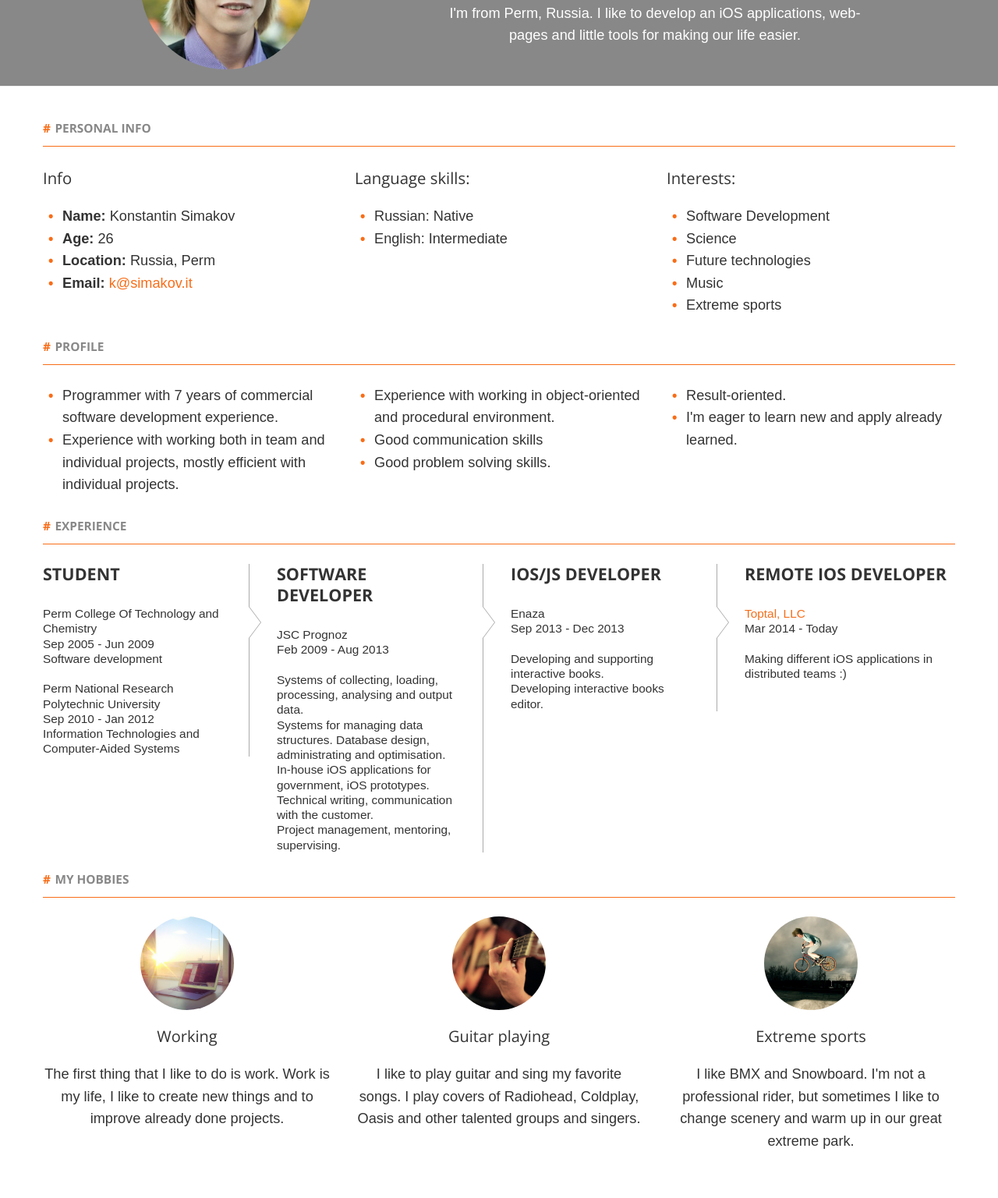
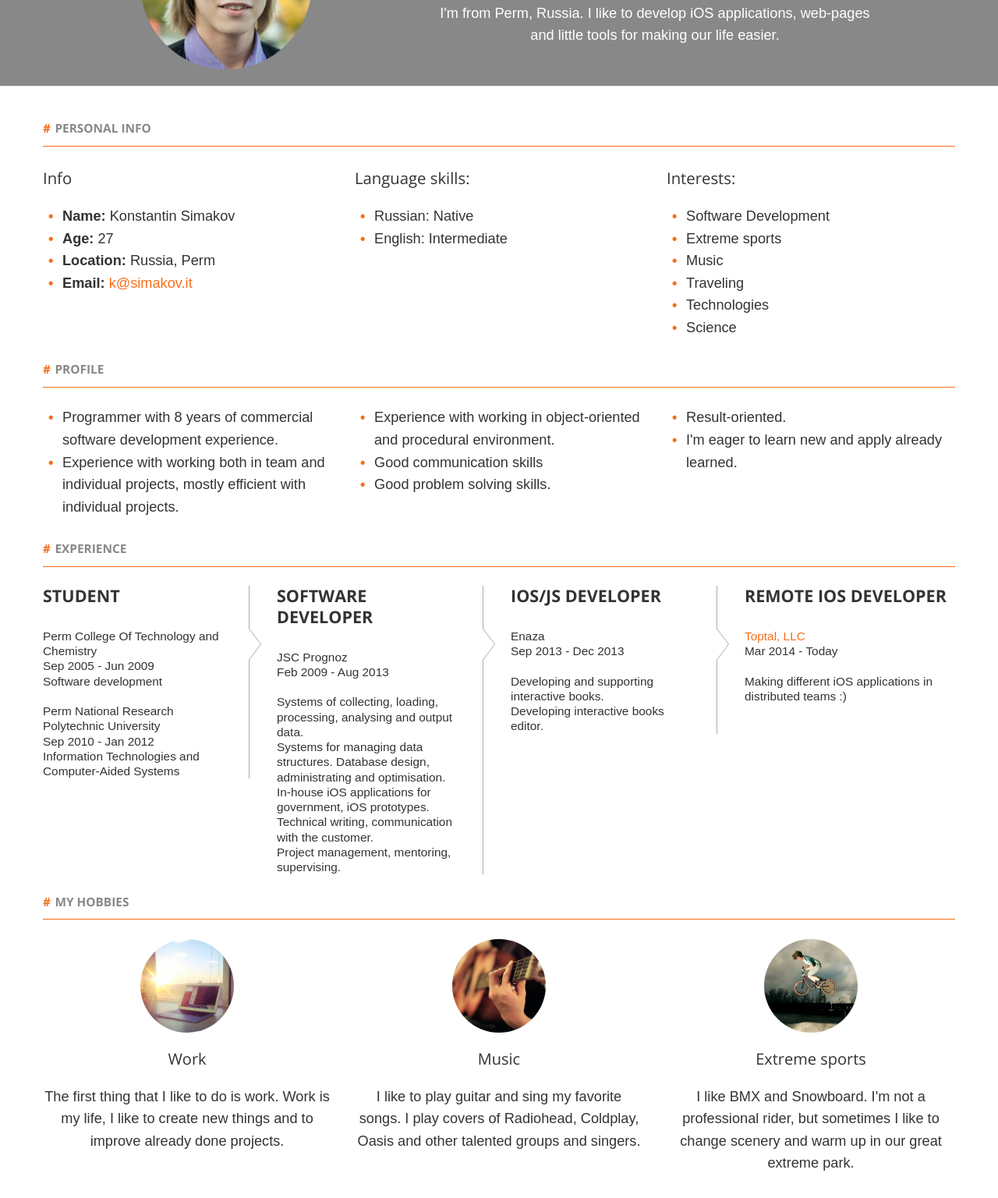
Before and after one commit to ks-simakov/gigabytetheone.github.io, a plain HTML site: page index.html in a window 1280 px wide. Shown: the part 219-1755 px from the top of the page at 78% size. Drawn offline with nearby package versions, Linux system fonts and the light colour scheme.

Commit message:
Happy birthday

```diff
--- a/index.html
+++ b/index.html
@@ -77,7 +77,7 @@
                   My name is Konstantin Simakov.
                 </p>
                 <p>
-                  I'm from Perm, Russia. I like to develop an iOS applications, web-pages and little tools for making our life easier.
+                  I'm from Perm, Russia. I like to develop iOS applications, web-pages and little tools for making our life easier.
                 </p>
               </div>
             </div>
@@ -98,7 +98,7 @@
                     <strong>Name:</strong> Konstantin Simakov
                   </li>
                   <li>
-                    <strong>Age:</strong> 26
+                    <strong>Age:</strong> 27
                   </li>
                   <li>
                     <strong>Location:</strong> Russia, Perm
@@ -128,16 +128,19 @@
                     Software Development
                   </li>
                   <li>
-                    Science
-                  </li>
-                  <li>
-                    Future technologies
+                    Extreme sports
                   </li>
                   <li>
                     Music
                   </li>
                   <li>
-                    Extreme sports
+                    Traveling
+                  </li>
+                  <li>
+                    Technologies
+                  </li>
+                  <li>
+                    Science
                   </li>
                 </ul>
               </div>
@@ -148,7 +151,7 @@
               <div class="span4">
                 <ul>
                   <li>
-                    Programmer with 7 years of commercial software development experience.
+                    Programmer with 8 years of commercial software development experience.
                   </li>
                   <li>
                     Experience with working both in team and individual projects, mostly efficient with individual projects.
@@ -258,7 +261,7 @@
                   <img src="assets/img/working.jpg" alt="Working" title="Working">
                 </div>
                 <div class="text-center">
-                  <h5>Working</h5>
+                  <h5>Work</h5>
                   <p class="">The first thing that I like to do is work. Work is my life, I like to create new things and to improve already done projects.</p>
                 </div>
               </div>
@@ -268,7 +271,7 @@
                   <img src="assets/img/guitar.jpg" alt="Guitar" title="Guitar">
                 </div>
                 <div class="text-center">
-                  <h5>Guitar playing</h5>
+                  <h5>Music</h5>
                   <p class="">I like to play guitar and sing my favorite songs. I play covers of Radiohead, Coldplay, Oasis and other talented groups and singers.</p>
                 </div>
               </div>
```
